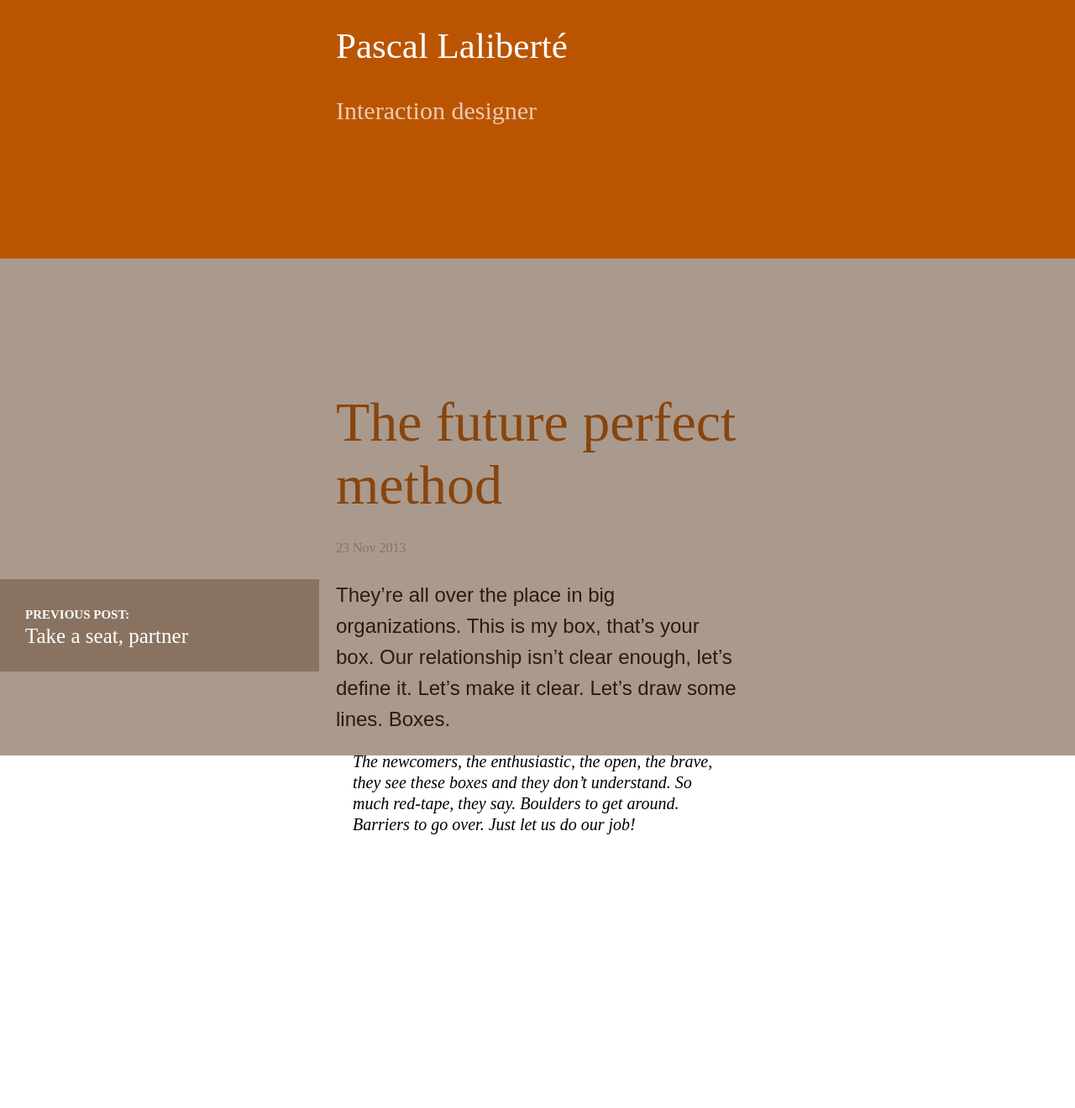
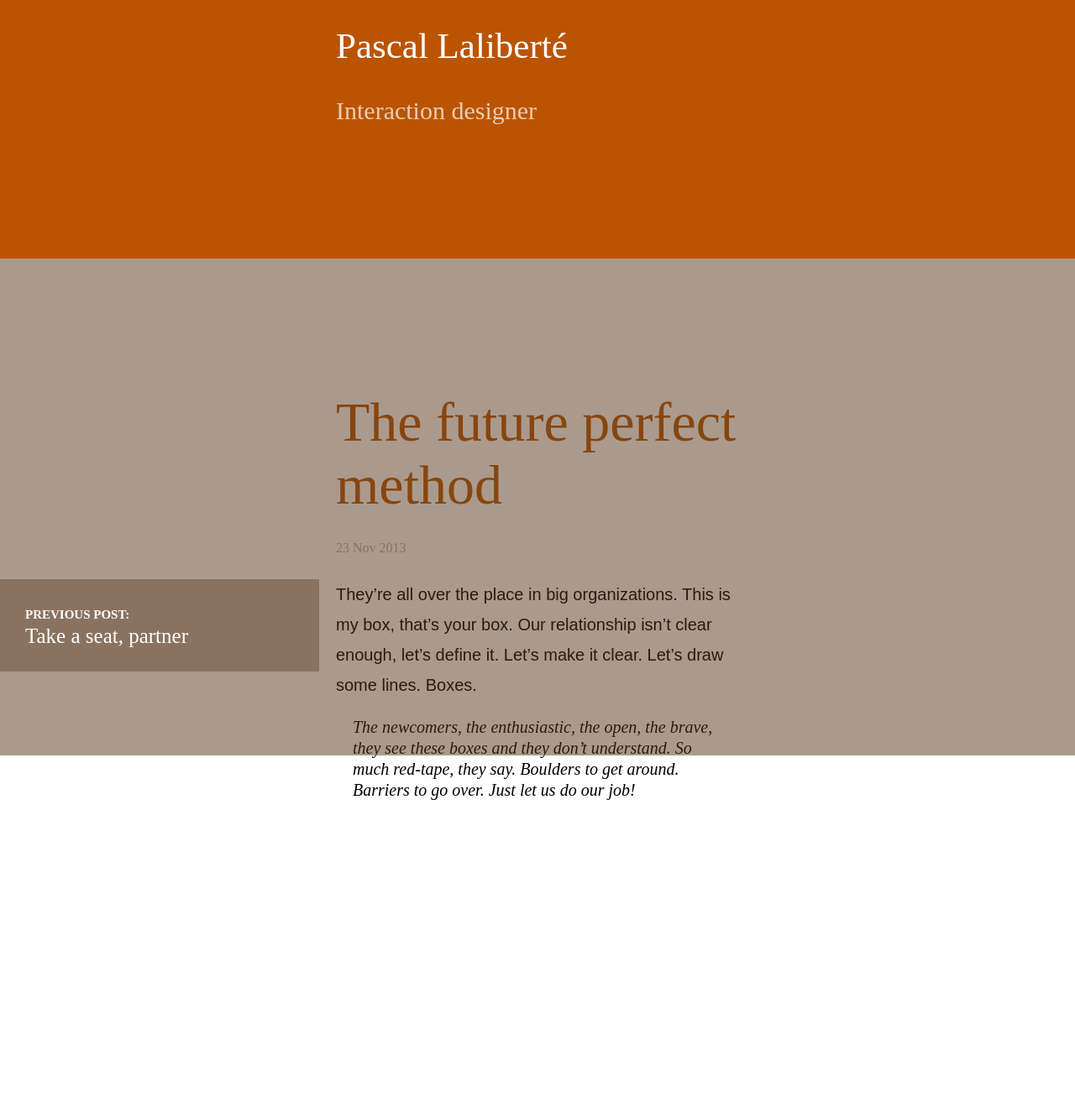
Before and after one commit to pascallaliberte/by.pascallaliberte.me, a Jekyll site: the page built from _posts/2013-11-23-the-future-perfect-method.md, in a window 1280 px wide. Shown: the whole page at 84% size. Built offline with Jekyll 4.4.1, drawn with Linux system fonts in a browser that asks for light colours; Markdown is read by kramdown in place of the engine named in the settings; after the commit the page ends 1279 px from its top, so only the background shows below that.

Commit message:
Adjusted the blog post styles to mobile-first with one breakpoint at 32ems

```diff
--- a/a/css/screen.css
+++ b/a/css/screen.css
@@ -412,7 +412,7 @@
   color: #bb5400;
 }
 
-@media only screen and (min-width: 30em) {
+@media only screen and (min-width: 32em) {
   /* line 22, ../sass/layouts/post.sass */
   .post h1 {
     font-size: 66px;
@@ -490,15 +490,24 @@
 /* line 70, ../sass/layouts/post.sass */
 .post-details > p:first-of-type {
   text-indent: 0;
-  font-size: 24px;
-  font-size: 2.4rem;
-  line-height: 37px;
-  line-height: 3.7rem;
-  margin-bottom: 15px;
-  margin-bottom: 1.5rem;
+  font-size: 20px;
+  font-size: 2rem;
+  line-height: 30px;
+  line-height: 3rem;
+  margin-bottom: 25px;
+  margin-bottom: 2.5rem;
   font-family: adelle-sans, sans-serif;
   font-weight: 400;
   font-style: normal;
+}
+@media only screen and (min-width: 32em) {
+  /* line 70, ../sass/layouts/post.sass */
+  .post-details > p:first-of-type {
+    line-height: 36px;
+    line-height: 3.6rem;
+    margin-bottom: 15px;
+    margin-bottom: 1.5rem;
+  }
 }
 
 /* line 3, ../sass/modules/intro.sass */
@@ -597,12 +606,13 @@
   color: rgba(255, 255, 255, 0.7);
 }
 
-/* line 1, ../sass/modules/blog-nav.sass */
+/* line 4, ../sass/modules/blog-nav.sass */
 .blog-nav-container {
   height: 300px;
+  height: 30rem;
 }
 
-/* line 4, ../sass/modules/blog-nav.sass */
+/* line 7, ../sass/modules/blog-nav.sass */
 .blog-nav {
   opacity: 1;
   -webkit-transition-property: opacity;
@@ -615,20 +625,21 @@
   transition-duration: 0.5s;
   position: relative;
   height: 300px;
+  height: 30rem;
   width: 100%;
 }
 
-/* line 12, ../sass/modules/blog-nav.sass */
+/* line 15, ../sass/modules/blog-nav.sass */
 .js .blog-nav {
   opacity: 0;
 }
 
-/* line 15, ../sass/modules/blog-nav.sass */
+/* line 18, ../sass/modules/blog-nav.sass */
 .is-not-top-gutter-shown .blog-nav {
   opacity: 1;
 }
 
-/* line 18, ../sass/modules/blog-nav.sass */
+/* line 21, ../sass/modules/blog-nav.sass */
 .is-top .blog-nav {
   opacity: 1;
   height: 100%;
@@ -637,17 +648,21 @@
   left: 0;
 }
 
-/* line 25, ../sass/modules/blog-nav.sass */
+/* line 28, ../sass/modules/blog-nav.sass */
 .blog-nav-previous, .blog-nav-next {
   position: absolute;
   bottom: 100px;
+  bottom: 10rem;
   font-family: adelle;
   font-weight: 400;
   font-size: 25px;
+  font-size: 2.5rem;
   color: black;
   text-decoration: none;
   width: 25%;
   background: rgba(87, 55, 29, 0.4);
+  padding: 30px;
+  padding: 3rem;
   padding: 30px;
   -webkit-transition-property: background;
   -moz-transition-property: background;
@@ -660,42 +675,44 @@
   z-index: 3;
 }
 
-/* line 40, ../sass/modules/blog-nav.sass */
+/* line 44, ../sass/modules/blog-nav.sass */
 .blog-nav-previous:hover, .blog-nav-next:hover {
   background: rgba(87, 55, 29, 0.6);
   color: white;
 }
 
-/* line 44, ../sass/modules/blog-nav.sass */
+/* line 48, ../sass/modules/blog-nav.sass */
 .blog-nav-previous:active, .blog-nav-next:active {
   bottom: 99px;
+  bottom: 9.9rem;
 }
 
-/* line 47, ../sass/modules/blog-nav.sass */
+/* line 51, ../sass/modules/blog-nav.sass */
 .is-top .blog-nav-previous, .is-top .blog-nav-next {
   color: white;
 }
 
-/* line 50, ../sass/modules/blog-nav.sass */
+/* line 54, ../sass/modules/blog-nav.sass */
 .blog-nav-previous {
   left: 0;
 }
 
-/* line 53, ../sass/modules/blog-nav.sass */
+/* line 57, ../sass/modules/blog-nav.sass */
 .blog-nav-next {
   right: 0;
   text-align: right;
 }
 
-/* line 57, ../sass/modules/blog-nav.sass */
+/* line 61, ../sass/modules/blog-nav.sass */
 .blog-nav-label {
   font-family: adelle-sans;
   text-transform: uppercase;
   margin: 0;
-  font-size: 0.6em;
+  font-size: 15px;
+  font-size: 1.5rem;
 }
 
-/* line 63, ../sass/modules/blog-nav.sass */
+/* line 67, ../sass/modules/blog-nav.sass */
 .blog-nav-post-title {
   font-family: adelle;
   font-weight: 400;
```
Also changed, not shown: a/css/layouts/post.css (+16 -7 lines), a/sass/layouts/post.sass (+7 -4 lines).
